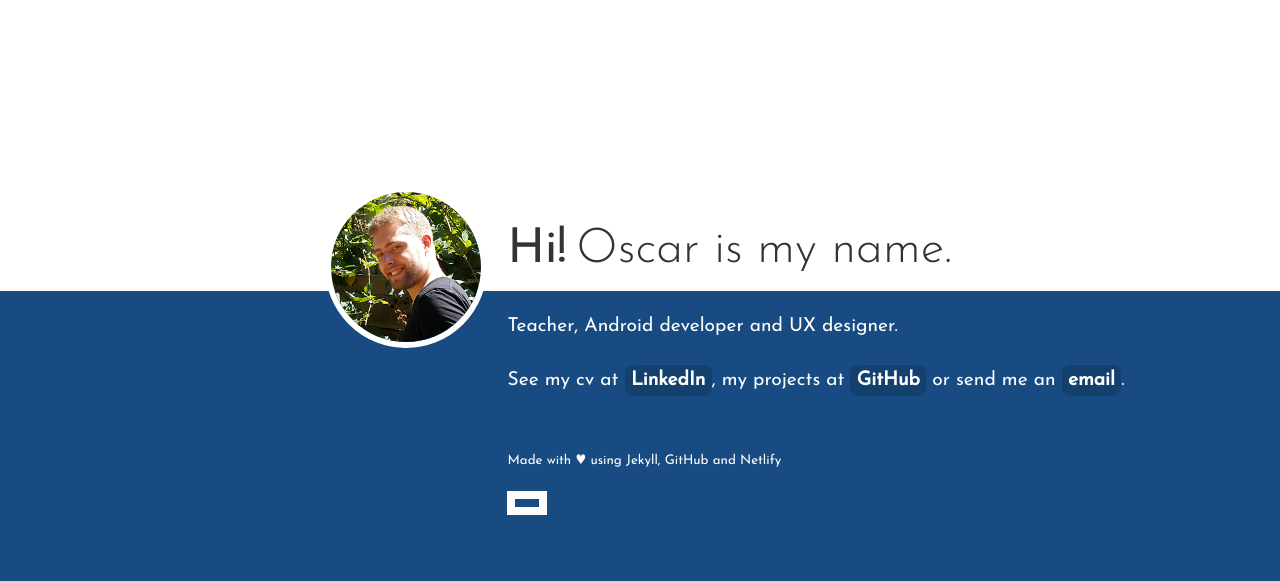
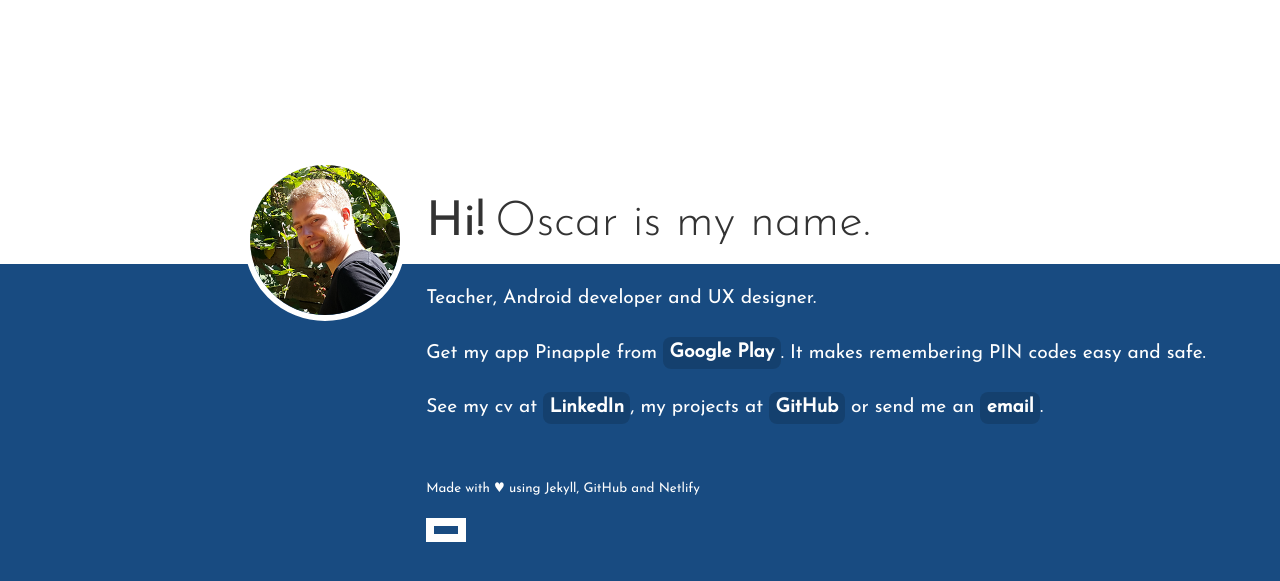
Before and after one commit to oscarb/oscarb.github.io, a Jekyll site: the page built from index.md, in a window 1280 px wide. Shown: the top 581 px of the page. Built offline with Jekyll 4.4.1, drawn with Linux system fonts in a browser that asks for light colours.

Commit message:
Update index.md

```diff
--- a/index.md
+++ b/index.md
@@ -11,6 +11,8 @@ published: true
 
 Teacher, Android developer and UX designer.
 
+Get my app Pinapple from [Google Play](https://play.google.com/store/apps/details?id=se.oscarb.pinapple). It makes remembering PIN codes easy and safe.
+
 See my cv at [LinkedIn](http://se.linkedin.com/in/oscarbjorkman/), my projects at [GitHub](https://github.com/oscarb) or send me an [email](mailto:hi@oscarb.se).
 
 *[cv]: Curriculum vitae
```
